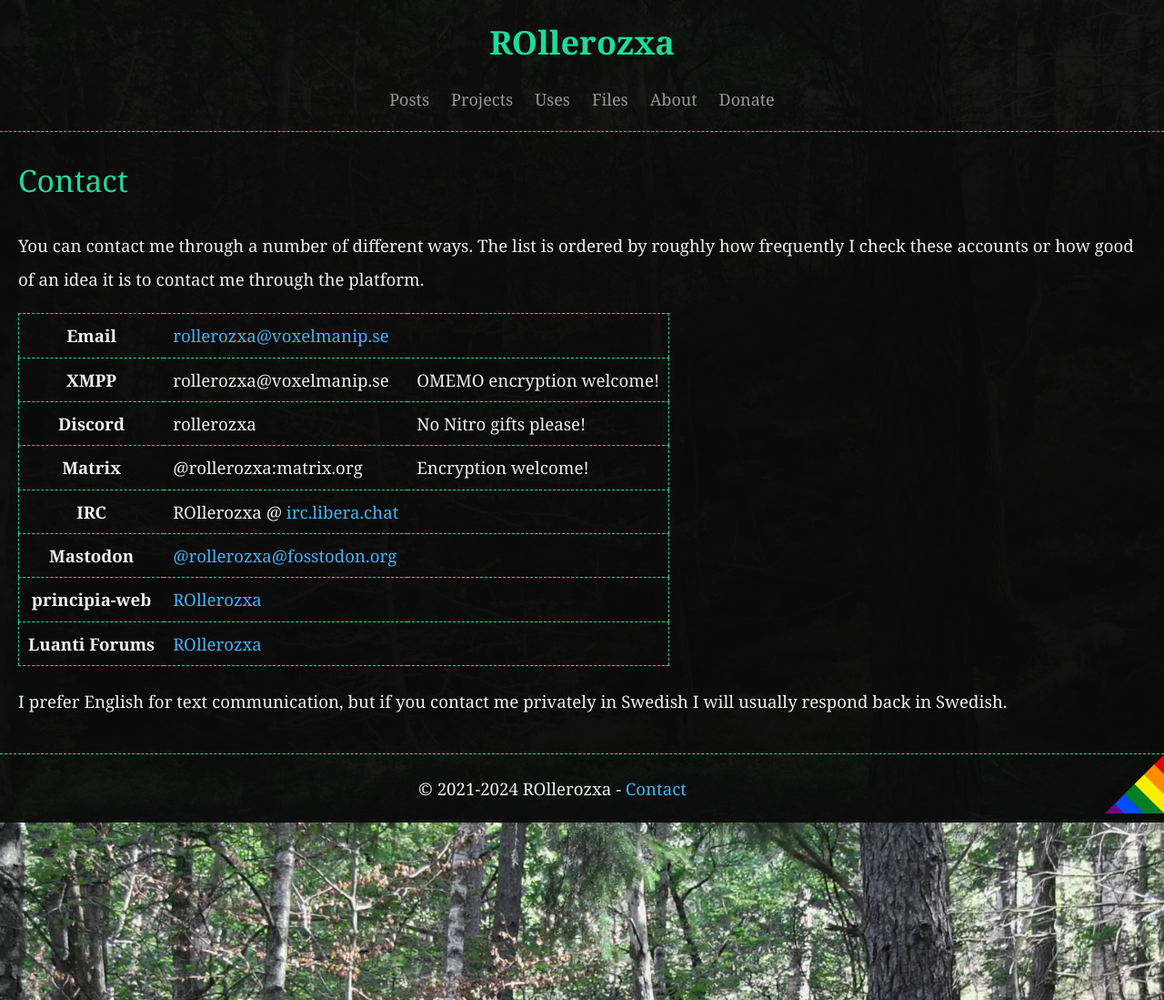
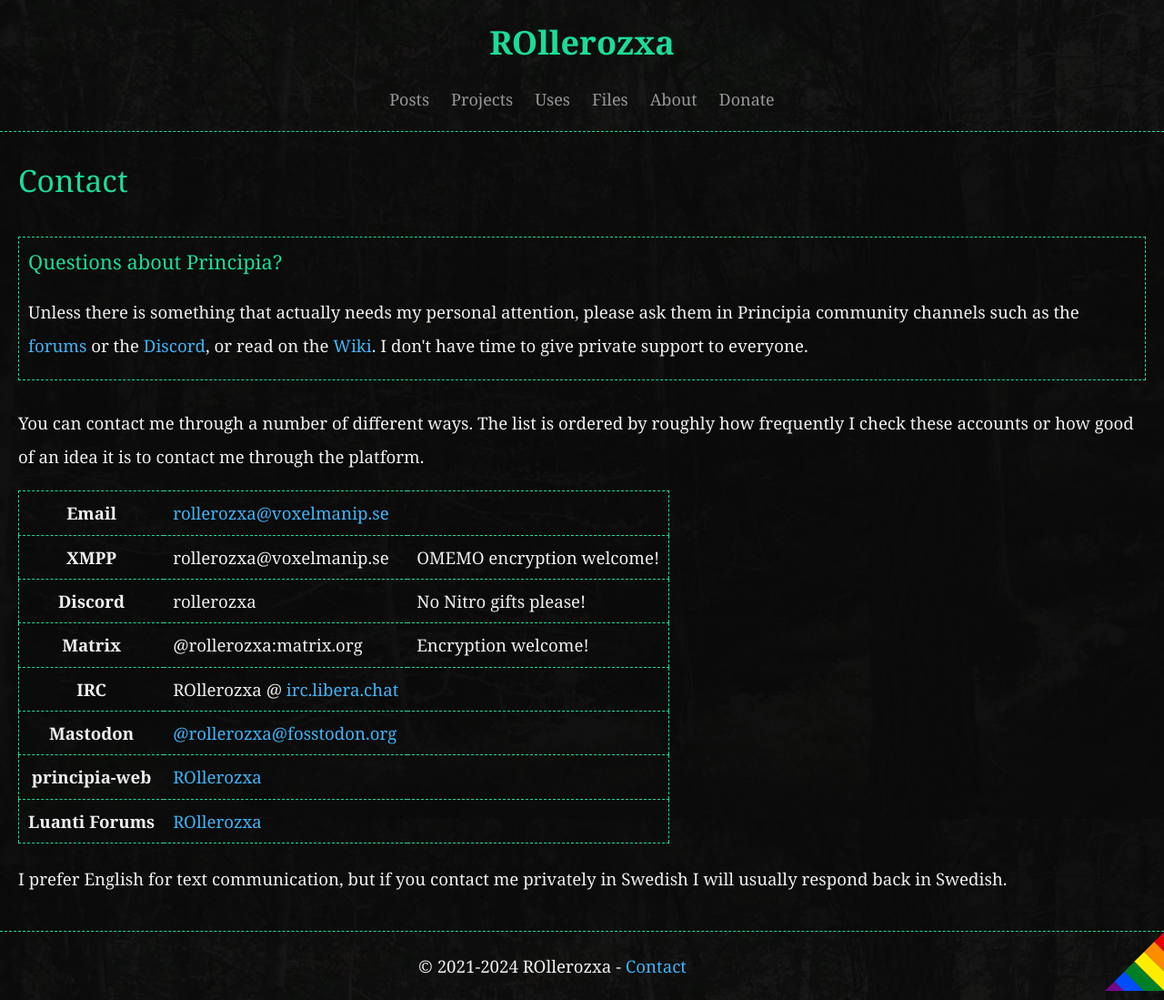
Before and after one commit to rollerozxa/voxelmanip.se, a Jekyll site: the page built from contact.md, in a window 1280 px wide. Shown: the whole page at 91% size. Built offline with Jekyll 4.4.1, drawn with Linux system fonts in a browser that asks for light colours.

Commit message:
Add note on contact page about people asking about Principia

```diff
--- a/_sass/base.scss
+++ b/_sass/base.scss
@@ -137,6 +137,17 @@
 	display: block;
 	border: 1px dashed $header;
 	margin-bottom: 20px;
+}
+
+.box {
+	border: 1px dashed $header;
+	padding: 0 10px;
+	margin: 1.5em 0;
+
+	h3 {
+		margin-top: 5px;
+		margin-bottom: -5px;
+	}
 }
 
 figure {
--- a/contact.md
+++ b/contact.md
@@ -2,6 +2,11 @@
 title: Contact
 description: You can contact me through a number of different ways.
 ---
+
+<div class="box">
+	<h3>Questions about Principia?</h3>
+	<p>Unless there is something that actually needs my personal attention, please ask them in Principia community channels such as the <a href="https://principia-web.se/forum/">forums</a> or the <a href="https://principia-web.se/discord">Discord</a>, or read on the <a href="https://principia-web.se/wiki/">Wiki</a>. I don't have time to give private support to everyone.</p>
+</div>
 
 You can contact me through a number of different ways. The list is ordered by roughly how frequently I check these accounts or how good of an idea it is to contact me through the platform.
 
```
Also changed, not shown: links.md (+1 -1 lines).
